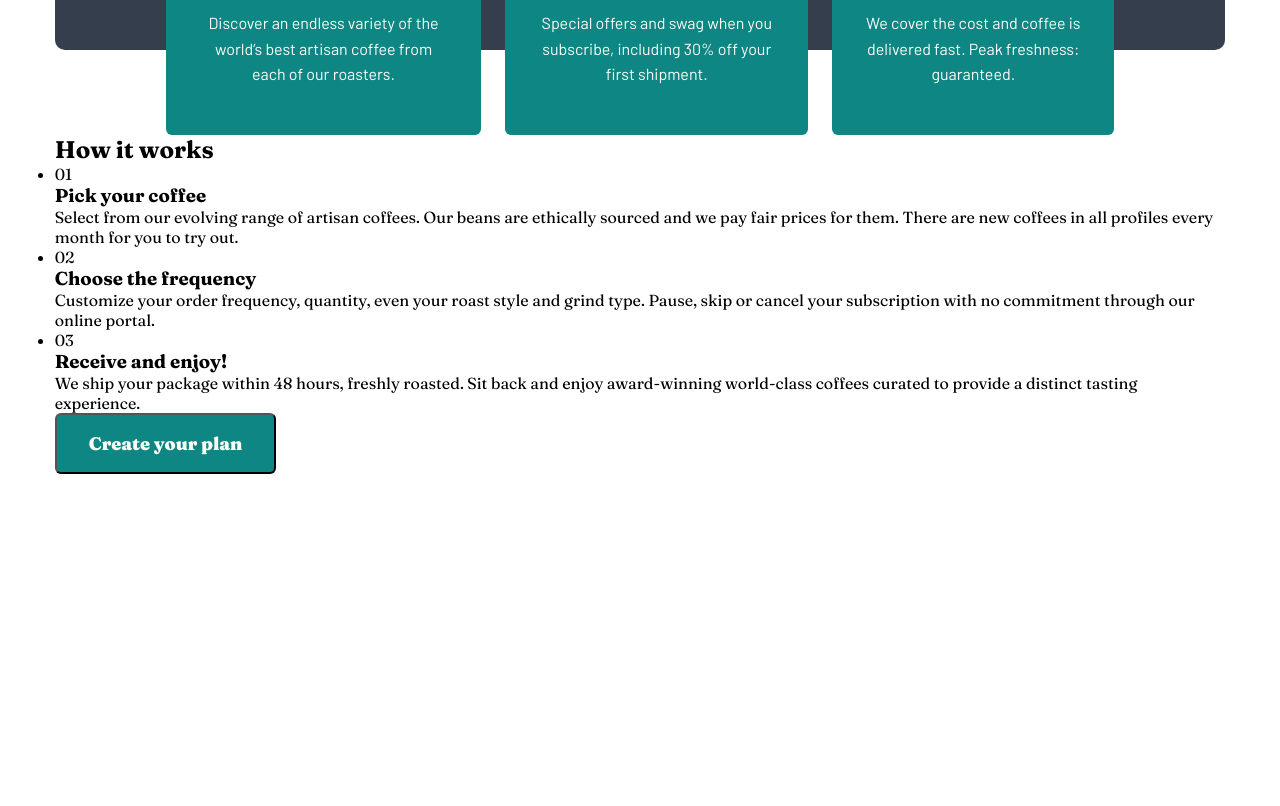
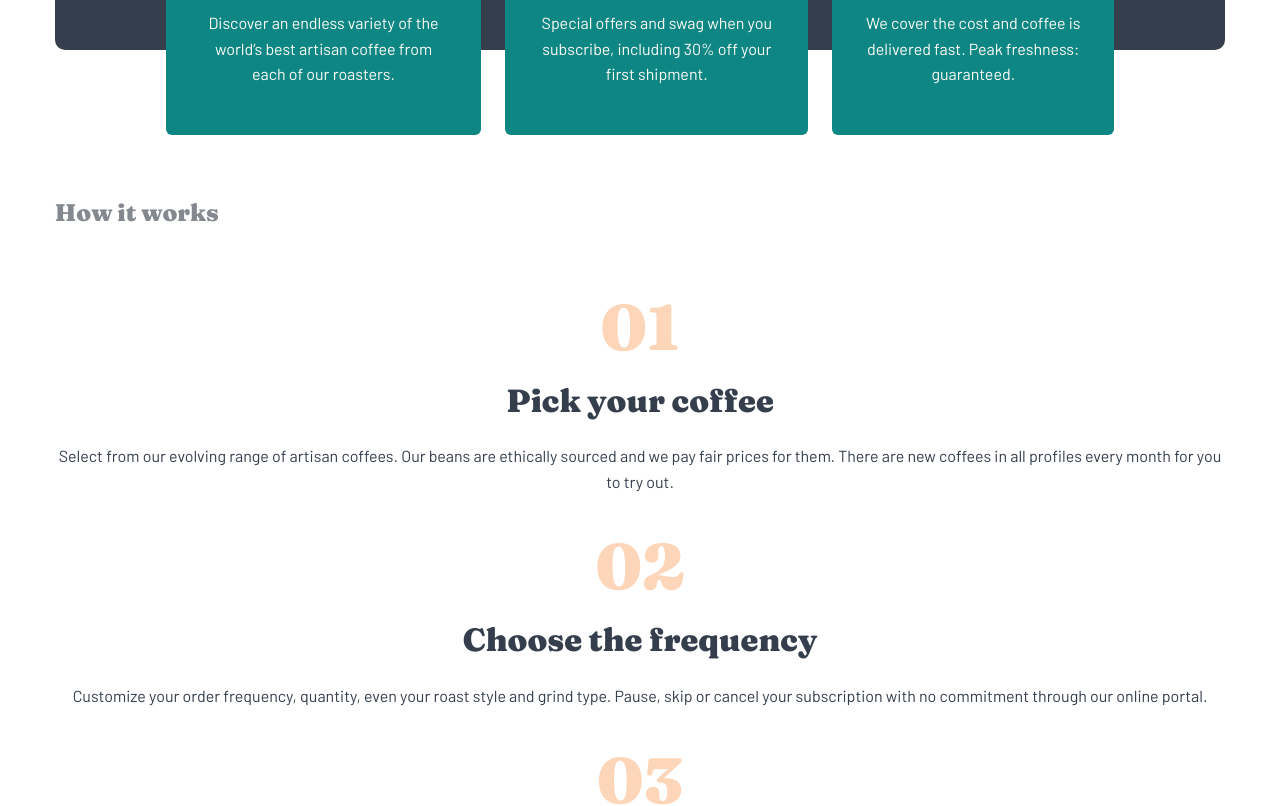
Before and after one commit to bluepersia/coffeeroasters, a React (Vite) app: page / in a window 1280 px wide. Shown: the part 2080-2886 px from the top of the page. Before the commit the page ends 2554 px from the top, so only its background shows below. Built offline with nearby package versions, Linux system fonts and the light colour scheme.

Commit message:
Steps styles

```diff
--- a/src/components/home/HowItWorks/HowItWorks.tsx
+++ b/src/components/home/HowItWorks/HowItWorks.tsx
@@ -1,11 +1,13 @@
+import clsx from "clsx";
 import Steps from "../../shared/Main/Steps/Steps";
+import styles from "./how-it-works.module.css";
 
 export default function HowItWorks() {
   return (
-    <section>
-      <h2>How it works</h2>
+    <section className={styles.howItWorks}>
+      <h2 className={clsx(styles.title, "text-4")}>How it works</h2>
       <Steps />
-      <button className="btn">Create your plan</button>
+      <button className={clsx("btn", styles.btn)}>Create your plan</button>
     </section>
   );
 }
--- /dev/null
+++ b/src/components/home/HowItWorks/how-it-works.module.css
@@ -0,0 +1,12 @@
+.howItWorks {
+  padding: 3.75rem 0;
+}
+
+.title {
+  color: var(--color-neutral-500);
+  margin-bottom: 4rem;
+}
+
+.btn {
+  margin-top: 2.5rem;
+}
--- a/src/components/shared/Main/Steps/Step.tsx
+++ b/src/components/shared/Main/Steps/Step.tsx
@@ -1,11 +1,13 @@
+import clsx from "clsx";
 import type { StepProps } from "./types";
+import styles from "./step.module.css";
 
 export default function Step(props: StepProps) {
   return (
     <li>
-      <span>0{props.num}</span>
-      <h3>{props.title}</h3>
-      <p>{props.desc}</p>
+      <span className={clsx(styles.num, "text-1")}>0{props.num}</span>
+      <h3 className={clsx(styles.title, "text-3")}>{props.title}</h3>
+      <p className={clsx(styles.desc, "text-6")}>{props.desc}</p>
     </li>
   );
 }
--- a/src/components/shared/Main/Steps/Steps.tsx
+++ b/src/components/shared/Main/Steps/Steps.tsx
@@ -1,14 +1,16 @@
+import clsx from "clsx";
 import Step from "./Step";
+import styles from "./steps.module.css";
 
 export default function Steps() {
   return (
-    <div>
+    <div className={styles.steps}>
       <div>
         <div></div>
         <div></div>
         <div></div>
       </div>
-      <ul>
+      <ol className={clsx(styles.list, "u-reset-list")}>
         <Step
           num={1}
           title="Pick your coffee"
@@ -24,7 +26,7 @@ export default function Steps() {
           title="Receive and enjoy!"
           desc="We ship your package within 48 hours, freshly roasted. Sit back and enjoy award-winning world-class coffees curated to provide a distinct tasting experience."
         />
-      </ul>
+      </ol>
     </div>
   );
 }
--- /dev/null
+++ b/src/components/shared/Main/Steps/step.module.css
@@ -0,0 +1,14 @@
+.num {
+  color: var(--color-orange-200);
+  margin-bottom: 1.5rem;
+  display: inline-block;
+}
+
+.title {
+  margin-bottom: 1.5rem;
+  color: var(--color-neutral-900);
+}
+
+.desc {
+  color: var(--color-neutral-900);
+}
--- /dev/null
+++ b/src/components/shared/Main/Steps/steps.module.css
@@ -0,0 +1,9 @@
+.steps {
+  text-align: center;
+}
+
+.list {
+  display: flex;
+  flex-direction: column;
+  gap: 2.5rem;
+}
```
